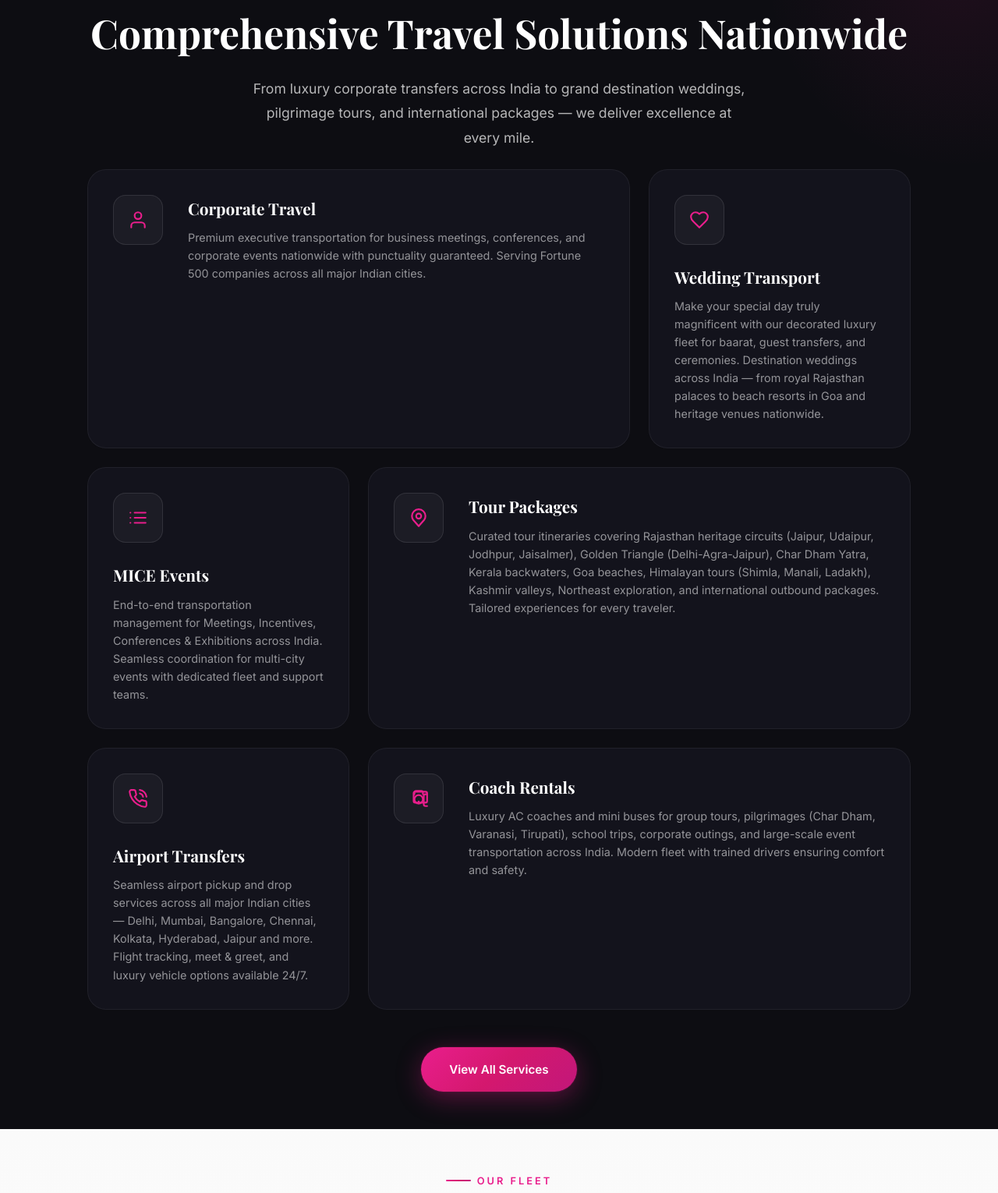
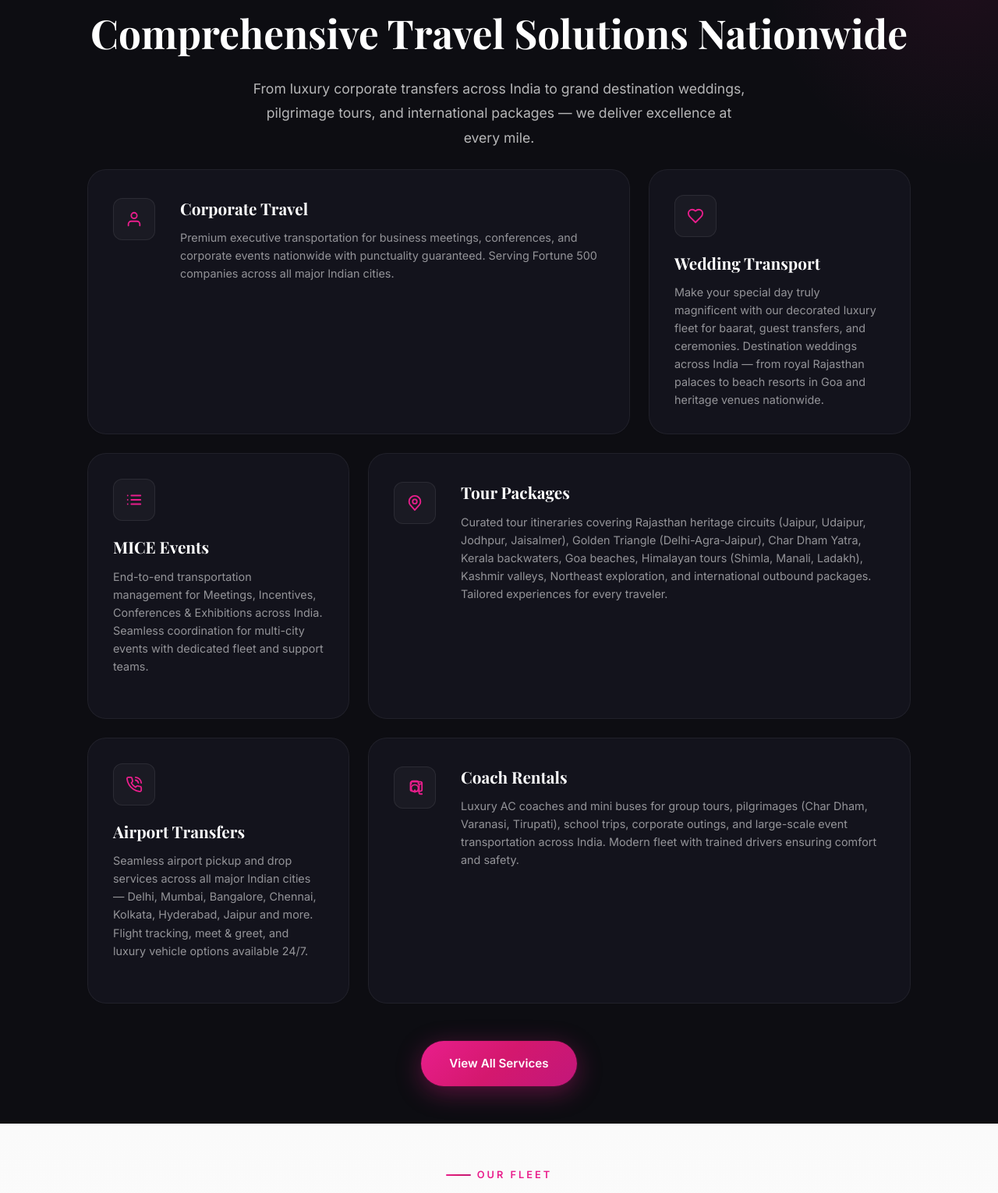
Before and after one commit to KartikSharma4448/Rajasthali-website, a Node server app: page / in a window 1280 px wide. Shown: the part 2328-3858 px from the top of the page at 78% size. Run offline with Node 20, Linux system fonts and the light colour scheme; some web fonts are replaced.

Commit message:
fix: Service cards equal height layout - Added grid-auto-rows: 1fr to services-grid for equal row heights - Changed service-card height from 100% to min-height: 100% - Added grid-row: span 1 to wide cards for proper grid alignment - Added min-height: auto and min-height: 0 to prevent stretching issues - All service cards (both normal and wide) now have equal heights in their rows - Professional, consistent card layout across the entire services grid

```diff
--- a/public/css/style.css
+++ b/public/css/style.css
@@ -1135,6 +1135,7 @@ button { cursor: pointer; border: none; background: none; font-family: inherit;
   grid-template-columns: repeat(3, 1fr);
   gap: var(--space-lg);
   margin-top: var(--space-lg);
+  grid-auto-rows: 1fr;
 }
 
 .service-card {
@@ -1149,7 +1150,7 @@ button { cursor: pointer; border: none; background: none; font-family: inherit;
   overflow: hidden;
   display: flex;
   flex-direction: column;
-  height: 100%;
+  min-height: 100%;
 }
 
 .service-card::before {
@@ -1181,17 +1182,15 @@ button { cursor: pointer; border: none; background: none; font-family: inherit;
 }
 
 .service-icon {
-  width: 64px;
-  height: 64px;
-  min-width: 64px;
-  min-height: 64px;
-  border-radius: var(--radius-lg);
-  background: rgba(255, 255, 255, 0.04);
-  border: 1px solid rgba(255, 255, 255, 0.1);
+  width: 54px;
+  height: 54px;
+  border-radius: var(--radius-md);
+  background: rgba(255, 255, 255, 0.03);
+  border: 1px solid rgba(255, 255, 255, 0.08);
   display: flex;
   align-items: center;
   justify-content: center;
-  margin-bottom: var(--space-lg);
+  margin-bottom: var(--space-md);
   flex-shrink: 0;
   position: relative;
   z-index: 2;
@@ -1202,15 +1201,14 @@ button { cursor: pointer; border: none; background: none; font-family: inherit;
   background: var(--gradient-brand);
   border-color: transparent;
   box-shadow: var(--shadow-brand);
-  transform: scale(1.08);
+  transform: scale(1.05);
 }
 
 .service-icon svg {
-  width: 26px;
-  height: 26px;
+  width: 22px;
+  height: 22px;
   color: var(--brand-pink);
   flex-shrink: 0;
-  display: block;
   transition: all var(--duration-normal) var(--ease-out);
 }
 
@@ -1248,20 +1246,23 @@ button { cursor: pointer; border: none; background: none; font-family: inherit;
 /* Service Bento Grid Styles */
 .service-card.wide {
   grid-column: span 2;
+  grid-row: span 1;
   display: flex;
   flex-direction: row;
   align-items: flex-start;
   gap: var(--space-xl);
   text-align: left;
+  min-height: auto;
 }
 
 .service-card.wide .service-content {
   flex-grow: 1;
+  min-height: 0;
 }
 
 .service-card.wide .service-icon {
   margin-bottom: 0;
-  margin-top: 0;
+  margin-top: 0.25rem;
 }
 
 /* ============================================
```
